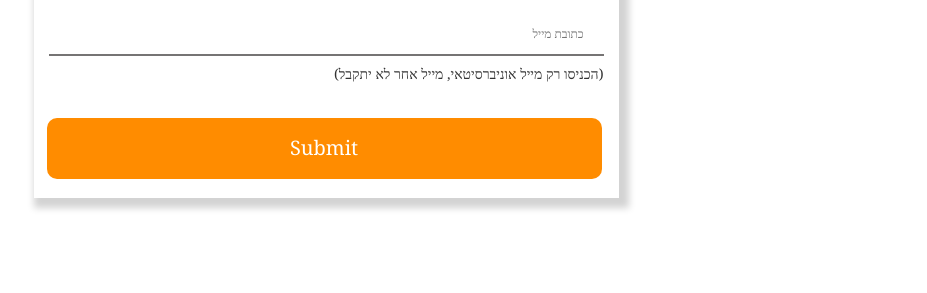
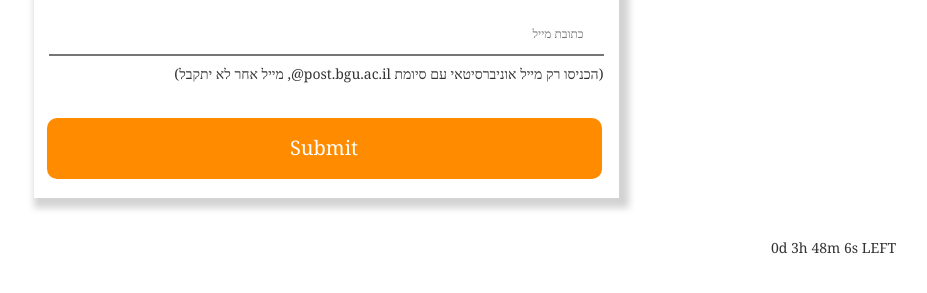
Before and after one commit to YaelJannai/ketemu, a website: page public/index.html in a window 1280 px wide. Shown: the part 203-496 px from the top of the page, without its empty margins (314-1241 px from the left). Drawn offline with nearby package versions, Linux system fonts and the light colour scheme.

Commit message:
Update index.html

```diff
--- a/public/index.html
+++ b/public/index.html
@@ -2,55 +2,70 @@
 <html dir="rtl" lang="hebrew">
 <head>
 	<title> Signup Form</title>
-
-
-<link rel="stylesheet"
-href=
-"https://maxcdn.bootstrapcdn.com/bootstrap/3.3.7/css/bootstrap.min.css"
-integrity=
-"sha384-BVYiiSIFeK1dGmJRAkycuHAHRg32OmUcww7on3RYdg4Va+PmSTsz/K68vbdEjh4u"
+	<meta name="viewport" content="width=device-width, initial-scale=1">
+	<link rel="stylesheet" href="https://maxcdn.bootstrapcdn.com/bootstrap/3.3.7/css/bootstrap.min.css"
+	integrity="sha384-BVYiiSIFeK1dGmJRAkycuHAHRg32OmUcww7on3RYdg4Va+PmSTsz/K68vbdEjh4u"
 	crossorigin="anonymous">
-
 	<link rel="stylesheet" type="text/css" href="style.css">
 
 </head>
 <body>
-
 	<br>
 	<br>
 	<br>
 	<div class="container" >
 		<div class="row">
 			<div class="col-md-3">
-
 			</div>
 
 		<div class="col-md-6 main">
-
 			<form action="/sign_up" method="post">
-
 				<h1> טופס הרשמה </h1>
-
 				<input class="box" type="text" name="name" id="name"
 				placeholder="שם" required /><br>
-
 				<input class="box" type="email" name="email" id="email"
 				placeholder="כתובת מייל" pattern="[a-z0-9._%+-]+@post.bgu.ac.il" required /><br>
-			<p>(הכניסו רק מייל אוניברסיטאי, מייל אחר לא יתקבל)</p>
+				<p>(הכניסו רק מייל אוניברסיטאי עם סיומת post.bgu.ac.il@, מייל אחר לא יתקבל)</p>
 				<br>
 				<input type="submit" id="submitDetails"
 				name="submitDetails" value="Submit" /><br>
-
 			</form>
 
 		</div>
 
-
 		<div class="col-md-3">
 		</div>
+	</div>
+	<br/>
+	<br/>
+	<p class="clock" id="demo"></p>
+	<script>
+		// Set the date we're counting down to
+		var countDownDate = new Date("Sep 14, 2020 20:00:00").getTime();
+			// Update the count down every 1 second
+			var x = setInterval(function() {
+			// Get today's date and time
+			var now = new Date().getTime();
+			// Find the distance between now and the count down date
+			var distance = countDownDate - now;
 
-	</div>
-	</div>
+			// Time calculations for days, hours, minutes and seconds
+			var days = Math.floor(distance / (1000 * 60 * 60 * 24));
+			var hours = Math.floor((distance % (1000 * 60 * 60 * 24)) / (1000 * 60 * 60));
+			var minutes = Math.floor((distance % (1000 * 60 * 60)) / (1000 * 60));
+			var seconds = Math.floor((distance % (1000 * 60)) / 1000);
+
+			// Output the result in an element with id="demo"
+			document.getElementById("demo").innerHTML = days + "d " + hours + "h " + minutes + "m " + seconds + "s LEFT";
+
+			// If the count down is over, write some text
+			if (distance < 0) {
+				clearInterval(x);
+				document.getElementById("demo").innerHTML = "מצטערים, תם הזמן, עכשיו כבר אי אפשר להתחבר :(";
+
+			}
+		}, 1000);
+	</script>
 
 </body>
 </html>
```
Lines whose indentation alone changed are shown as unchanged.
